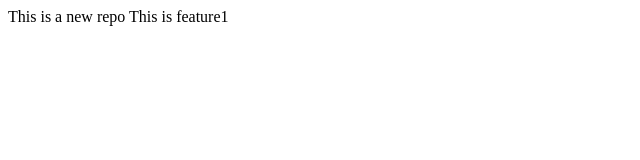
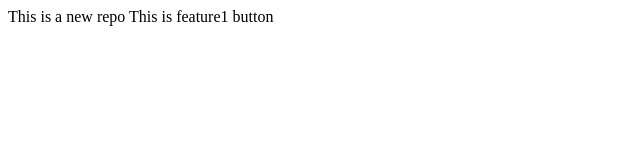
Before and after one commit to jaweria-dev/LocalRepo, a plain HTML site: page index.html in a window 1280 px wide. Shown: the full height of the page, 0-640 px from the left. Drawn offline with Linux system fonts and the light colour scheme.

Commit message:
add button

```diff
--- a/index.html
+++ b/index.html
@@ -1,4 +1,4 @@
 <p>
     This is a new repo
-    This is feature1
+    This is feature1 button
 </p>
```
